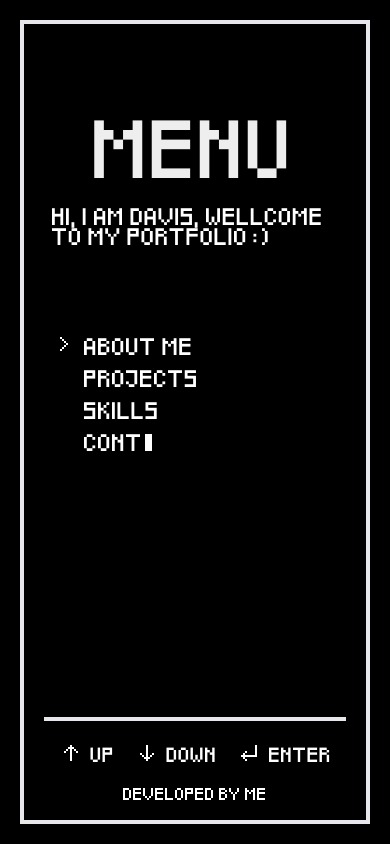
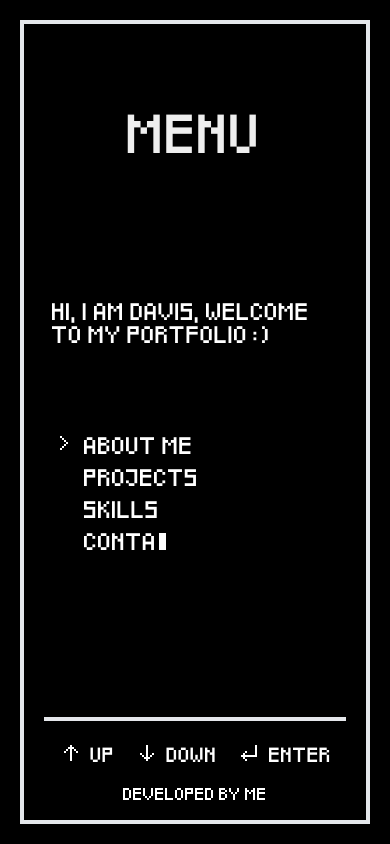
Before and after one commit to davisf20/davis-portfolio, a Next.js app: page / in a window 390 px wide. Built offline with nearby package versions, Linux system fonts and the light colour scheme.

Commit message:
style: responsive

```diff
--- a/app/components/GlitchText/Glitch.module.css
+++ b/app/components/GlitchText/Glitch.module.css
@@ -1,8 +1,15 @@
 .glitch {
     color: #eee;
     position: relative;
-    font-size: 36pt;
+    font-size: 24pt;
     background: black;
+}
+
+/* Media query per schermi medi e grandi */
+@media (min-width: 768px) {
+    .glitch {
+        font-size: 36pt;
+    }
 }
 
 .glitch::before,
@@ -18,7 +25,7 @@
 
 .glitch::before {
     /* variation */
-    left: 6px;
+    left: 4px;
     text-shadow: -1px 0 red;
 
     /* important: opaque background masks the original */
@@ -32,12 +39,22 @@
 }
 .glitch::after {
     /* variation */
-    left: -6px;
+    left: -4px;
     text-shadow: -1px 0 blue;
 
     /* important: opaque background masks the original */
     background: black;
     animation: glitch-anim 2s infinite linear alternate-reverse;
+}
+
+@media (min-width: 768px) {
+    .glitch::before {
+        left: 6px;
+    }
+
+    .glitch::after {
+        left: -6px;
+    }
 }
 
 @keyframes glitch-anim {
--- a/app/components/ProjectCard/projectsConfig.tsx
+++ b/app/components/ProjectCard/projectsConfig.tsx
@@ -24,9 +24,10 @@ export const projects: Project[] = [
     tags: ['React', 'TypeScript', 'Tailwind CSS', 'Next.js'],
   },
   {
-    link: 'https://www.google.com',
+    link: 'https://court-x.com',
     title: 'Marketplace',
-    description: 'Marketplace is a platform for buying and selling products.',
+    description:
+      'A marketplace where users can buy and sell their items, specialized in sports.',
     icon: (
       <svg fill='none' xmlns='http://www.w3.org/2000/svg' viewBox='0 0 24 24'>
         <path
--- a/app/page.tsx
+++ b/app/page.tsx
@@ -4,7 +4,7 @@ import { TypingProvider } from './context/typing/TypingProvider';
 import Home from './pageSections/Home';
 
 const HomePage = () => (
-  <main className='h-screen p-5 uppercase'>
+  <main className='min-h-screen p-5 uppercase'>
     <TypingProvider>
       <Home />
     </TypingProvider>
--- a/app/pageSections/Footer.tsx
+++ b/app/pageSections/Footer.tsx
@@ -21,10 +21,20 @@ const Footer = ({
   onSectionChange,
   onNavigate,
 }: FooterProps) => {
+  const activeNavigationCount = onNavigate
+    ? Object.values(onNavigate).filter(Boolean).length
+    : 0;
+
+  const navigationContainerClasses = `w-full gap-5 ${
+    activeNavigationCount === 3 && currentSection !== 'menu'
+      ? 'grid grid-cols-2 place-items-center md:flex md:flex-row md:justify-center md:items-center'
+      : 'flex flex-row justify-center items-center'
+  }`;
+
   return (
     <footer className='flex w-full flex-col items-center justify-center gap-y-5 p-5'>
       <hr className='w-full border-2' />
-      <div className='flex flex-row items-center justify-center gap-x-5'>
+      <div className={navigationContainerClasses}>
         {currentSection !== 'menu' && (
           <BackButton onSectionChange={onSectionChange} />
         )}
--- a/app/pageSections/Home.tsx
+++ b/app/pageSections/Home.tsx
@@ -45,7 +45,7 @@ const Home = () => {
   };
 
   return (
-    <section className='flex h-full flex-col items-center justify-center border-4 md:gap-y-20'>
+    <section className='flex min-h-[calc(100vh-2.5rem)] flex-col items-center justify-center gap-y-10 border-4 sm:gap-y-10 md:gap-y-20'>
       <Header title={currentSection} />
       <div className='flex flex-1 items-center justify-center'>
         <div className='h-full w-full max-w-4xl p-5'>
--- a/app/pageSections/menu/Menu.tsx
+++ b/app/pageSections/menu/Menu.tsx
@@ -35,8 +35,8 @@ const Menu: FC<MenuProps> = ({ onSectionChange, onNavigationChange }) => {
     {
       id: 'subtitle',
       element: (
-        <div className='mb-20'>
-          <TypingText text='Hi, I am Davis, wellcome to my portfolio :)' />
+        <div className='mb-20 leading-relaxed'>
+          <TypingText text='Hi, I am Davis, welcome to my portfolio :)' />
         </div>
       ),
     },
```
